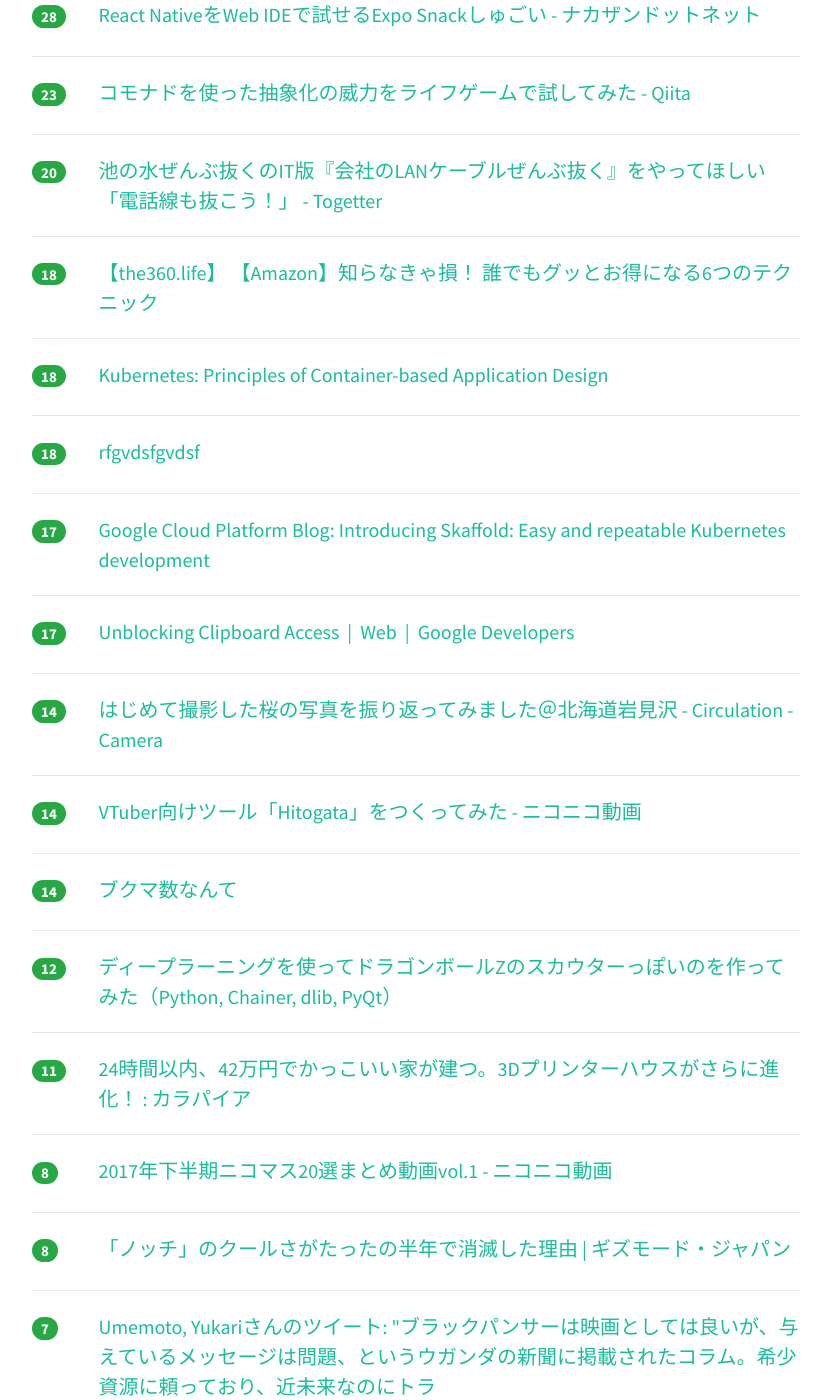
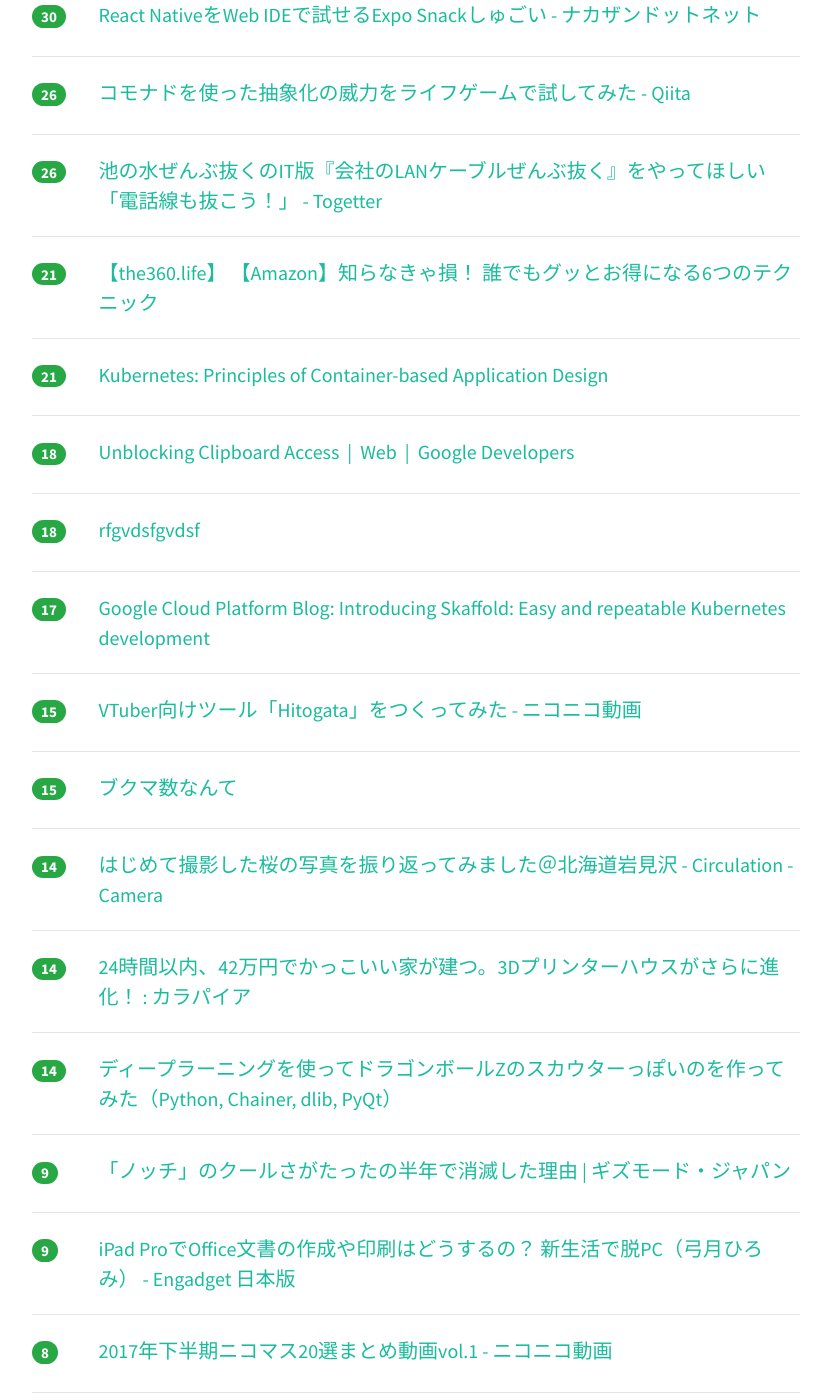
Before and after one commit to yatta47/hatena-matome-site, a Jekyll site: the page built from _posts/2018-03-18-hatena.md, in a window 1280 px wide and 1400 px high, scrolled down 934 px. Shown: the whole window, without its empty margins (224-1055 px from the left). Built offline with Jekyll 4.4.1, drawn with Linux system fonts in a browser that asks for light colours; nearby versions of some CDN libraries; some of the changed text lies outside the part shown.

Commit message:
Updated 2018-03-18

```diff
--- a/_posts/2018-03-18-hatena.md
+++ b/_posts/2018-03-18-hatena.md
@@ -1,64 +1,69 @@
 ---
 layout: post
 title:  "2018-03-18 はてぶIT"
-date:   2018-03-18 11:02:50
+date:   2018-03-18 12:02:15
 tags: [it-hotentry]
 ---
-22 件のデータあり
+25 件のデータあり
 
 <hr><div class="row">
-<div class="col-1"><span class="badge badge-pill badge-success h2">457</span></div>
+<div class="col-1"><span class="badge badge-pill badge-success h2">497</span></div>
 <div class="col-11"><a href='https://www.jstage.jst.go.jp/article/kagakutoseibutsu/51/5/51_318/_pdf' target='_blank'>統計検定を理解せずに使っている人のために I - J-Stage</a></div>
 </div>
 <hr>
 <div class="row">
-<div class="col-1"><span class="badge badge-pill badge-success h2">62</span></div>
+<div class="col-1"><span class="badge badge-pill badge-success h2">114</span></div>
+<div class="col-11"><a href='http://sato001.com/high-speed-input-keyboard' target='_blank'>キーボードの入力スピードを飛躍的に向上させる入力テクニック</a></div>
+</div>
+<hr>
+<div class="row">
+<div class="col-1"><span class="badge badge-pill badge-success h2">81</span></div>
 <div class="col-11"><a href='https://hakobe932.hatenablog.com/entry/2018/03/17/190938' target='_blank'>やっていく技術テーマを探す - はこべにっき ♨</a></div>
 </div>
 <hr>
 <div class="row">
-<div class="col-1"><span class="badge badge-pill badge-success h2">59</span></div>
-<div class="col-11"><a href='http://sato001.com/high-speed-input-keyboard' target='_blank'>キーボードの入力スピードを飛躍的に向上させる入力テクニック</a></div>
+<div class="col-1"><span class="badge badge-pill badge-success h2">41</span></div>
+<div class="col-11"><a href='https://gigazine.net/news/20180317-amd-ryzen-epyc-security-flaw/' target='_blank'>「AMDのCPUに深刻な脆弱性がある」とのCTS Labs発表による一大騒動まとめ - GIGAZINE</a></div>
+</div>
+<hr>
+<div class="row">
+<div class="col-1"><span class="badge badge-pill badge-success h2">33</span></div>
+<div class="col-11"><a href='http://kabumatome.doorblog.jp/archives/65914917.html' target='_blank'>北尾吉孝のSBIホールディングス、公式アカウントがレイバンスパムに感染（もしくはレイバンと業務提携） : 市況かぶ全力２階建</a></div>
 </div>
 <hr>
 <div class="row">
 <div class="col-1"><span class="badge badge-pill badge-success h2">32</span></div>
-<div class="col-11"><a href='https://gigazine.net/news/20180317-amd-ryzen-epyc-security-flaw/' target='_blank'>「AMDのCPUに深刻な脆弱性がある」とのCTS Labs発表による一大騒動まとめ - GIGAZINE</a></div>
-</div>
-<hr>
-<div class="row">
-<div class="col-1"><span class="badge badge-pill badge-success h2">31</span></div>
-<div class="col-11"><a href='http://kabumatome.doorblog.jp/archives/65914917.html' target='_blank'>北尾吉孝のSBIホールディングス、公式アカウントがレイバンスパムに感染（もしくはレイバンと業務提携） : 市況かぶ全力２階建</a></div>
-</div>
-<hr>
-<div class="row">
-<div class="col-1"><span class="badge badge-pill badge-success h2">28</span></div>
 <div class="col-11"><a href='http://www.iwako-light.com/entry/ehonn-moe' target='_blank'>最近の絵本の画風が萌えアニメみたいになっている件について - 人生の物語を楽しむブログ！ネガティブ・ライト</a></div>
 </div>
 <hr>
 <div class="row">
-<div class="col-1"><span class="badge badge-pill badge-success h2">28</span></div>
+<div class="col-1"><span class="badge badge-pill badge-success h2">30</span></div>
 <div class="col-11"><a href='http://blog.nkzn.info/entry/2018/03/17/005824' target='_blank'>React NativeをWeb IDEで試せるExpo Snackしゅごい - ナカザンドットネット</a></div>
 </div>
 <hr>
 <div class="row">
-<div class="col-1"><span class="badge badge-pill badge-success h2">23</span></div>
+<div class="col-1"><span class="badge badge-pill badge-success h2">26</span></div>
 <div class="col-11"><a href='https://qiita.com/lotz/items/fbc4788b8ea8313cbf76' target='_blank'>コモナドを使った抽象化の威力をライフゲームで試してみた - Qiita</a></div>
 </div>
 <hr>
 <div class="row">
-<div class="col-1"><span class="badge badge-pill badge-success h2">20</span></div>
+<div class="col-1"><span class="badge badge-pill badge-success h2">26</span></div>
 <div class="col-11"><a href='https://togetter.com/li/1209487' target='_blank'>池の水ぜんぶ抜くのIT版『会社のLANケーブルぜんぶ抜く』をやってほしい「電話線も抜こう！」 - Togetter</a></div>
 </div>
 <hr>
 <div class="row">
-<div class="col-1"><span class="badge badge-pill badge-success h2">18</span></div>
+<div class="col-1"><span class="badge badge-pill badge-success h2">21</span></div>
 <div class="col-11"><a href='http://the360.life/U1301.doit?id=3045' target='_blank'>【the360.life】 【Amazon】知らなきゃ損！ 誰でもグッとお得になる6つのテクニック</a></div>
 </div>
 <hr>
 <div class="row">
+<div class="col-1"><span class="badge badge-pill badge-success h2">21</span></div>
+<div class="col-11"><a href='http://blog.kubernetes.io/2018/03/principles-of-container-app-design.html' target='_blank'>Kubernetes: Principles of Container-based Application Design</a></div>
+</div>
+<hr>
+<div class="row">
 <div class="col-1"><span class="badge badge-pill badge-success h2">18</span></div>
-<div class="col-11"><a href='http://blog.kubernetes.io/2018/03/principles-of-container-app-design.html' target='_blank'>Kubernetes: Principles of Container-based Application Design</a></div>
+<div class="col-11"><a href='https://developers.google.com/web/updates/2018/03/clipboardapi' target='_blank'>Unblocking Clipboard Access  |  Web  |  Google Developers</a></div>
 </div>
 <hr>
 <div class="row">
@@ -72,8 +77,13 @@ tags: [it-hotentry]
 </div>
 <hr>
 <div class="row">
-<div class="col-1"><span class="badge badge-pill badge-success h2">17</span></div>
-<div class="col-11"><a href='https://developers.google.com/web/updates/2018/03/clipboardapi' target='_blank'>Unblocking Clipboard Access  |  Web  |  Google Developers</a></div>
+<div class="col-1"><span class="badge badge-pill badge-success h2">15</span></div>
+<div class="col-11"><a href='http://www.nicovideo.jp/watch/sm32898996' target='_blank'>VTuber向けツール「Hitogata」をつくってみた - ニコニコ動画</a></div>
+</div>
+<hr>
+<div class="row">
+<div class="col-1"><span class="badge badge-pill badge-success h2">15</span></div>
+<div class="col-11"><a href='https://anond.hatelabo.jp/20180317190401' target='_blank'>ブクマ数なんて</a></div>
 </div>
 <hr>
 <div class="row">
@@ -83,22 +93,22 @@ tags: [it-hotentry]
 <hr>
 <div class="row">
 <div class="col-1"><span class="badge badge-pill badge-success h2">14</span></div>
-<div class="col-11"><a href='http://www.nicovideo.jp/watch/sm32898996' target='_blank'>VTuber向けツール「Hitogata」をつくってみた - ニコニコ動画</a></div>
+<div class="col-11"><a href='http://karapaia.com/archives/52255337.html' target='_blank'>24時間以内、42万円でかっこいい家が建つ。3Dプリンターハウスがさらに進化！ : カラパイア</a></div>
 </div>
 <hr>
 <div class="row">
 <div class="col-1"><span class="badge badge-pill badge-success h2">14</span></div>
-<div class="col-11"><a href='https://anond.hatelabo.jp/20180317190401' target='_blank'>ブクマ数なんて</a></div>
-</div>
-<hr>
-<div class="row">
-<div class="col-1"><span class="badge badge-pill badge-success h2">12</span></div>
 <div class="col-11"><a href='http://neuro-educator.com/dbscouter/' target='_blank'>ディープラーニングを使ってドラゴンボールZのスカウターっぽいのを作ってみた（Python, Chainer, dlib, PyQt）</a></div>
 </div>
 <hr>
 <div class="row">
-<div class="col-1"><span class="badge badge-pill badge-success h2">11</span></div>
-<div class="col-11"><a href='http://karapaia.com/archives/52255337.html' target='_blank'>24時間以内、42万円でかっこいい家が建つ。3Dプリンターハウスがさらに進化！ : カラパイア</a></div>
+<div class="col-1"><span class="badge badge-pill badge-success h2">9</span></div>
+<div class="col-11"><a href='https://www.gizmodo.jp/2018/03/notchs-arent-cool-anymore-already.html' target='_blank'>「ノッチ」のクールさがたったの半年で消滅した理由 | ギズモード・ジャパン</a></div>
+</div>
+<hr>
+<div class="row">
+<div class="col-1"><span class="badge badge-pill badge-success h2">9</span></div>
+<div class="col-11"><a href='https://japanese.engadget.com/2018/03/17/ipad-pro-office-pc/' target='_blank'>iPad ProでOffice文書の作成や印刷はどうするの？ 新生活で脱PC（弓月ひろみ） - Engadget 日本版</a></div>
 </div>
 <hr>
 <div class="row">
@@ -107,12 +117,17 @@ tags: [it-hotentry]
 </div>
 <hr>
 <div class="row">
-<div class="col-1"><span class="badge badge-pill badge-success h2">8</span></div>
-<div class="col-11"><a href='https://www.gizmodo.jp/2018/03/notchs-arent-cool-anymore-already.html' target='_blank'>「ノッチ」のクールさがたったの半年で消滅した理由 | ギズモード・ジャパン</a></div>
+<div class="col-1"><span class="badge badge-pill badge-success h2">7</span></div>
+<div class="col-11"><a href='http://twitter.com/umemotoyukari/status/974797889930256384' target='_blank'>Umemoto, Yukariさんのツイート: "ブラックパンサーは映画としては良いが、与えているメッセージは問題、というウガンダの新聞に掲載されたコラム。希少資源に頼っており、近未来なのにトラ</a></div>
 </div>
 <hr>
 <div class="row">
 <div class="col-1"><span class="badge badge-pill badge-success h2">7</span></div>
-<div class="col-11"><a href='http://twitter.com/umemotoyukari/status/974797889930256384' target='_blank'>Umemoto, Yukariさんのツイート: "ブラックパンサーは映画としては良いが、与えているメッセージは問題、というウガンダの新聞に掲載されたコラム。希少資源に頼っており、近未来なのにトラ</a></div>
+<div class="col-11"><a href='http://shizu183.com/?p=557' target='_blank'>車買取サイトの評判　～車を売るならどこがいいの？～</a></div>
 </div>
 <hr>
+<div class="row">
+<div class="col-1"><span class="badge badge-pill badge-success h2">7</span></div>
+<div class="col-11"><a href='https://tobalog.com/2018/03/blog-must-item/' target='_blank'>僕がブログを書くときに欠かせない8つのアイテム #わたしのブログ環境</a></div>
+</div>
+<hr>
```
